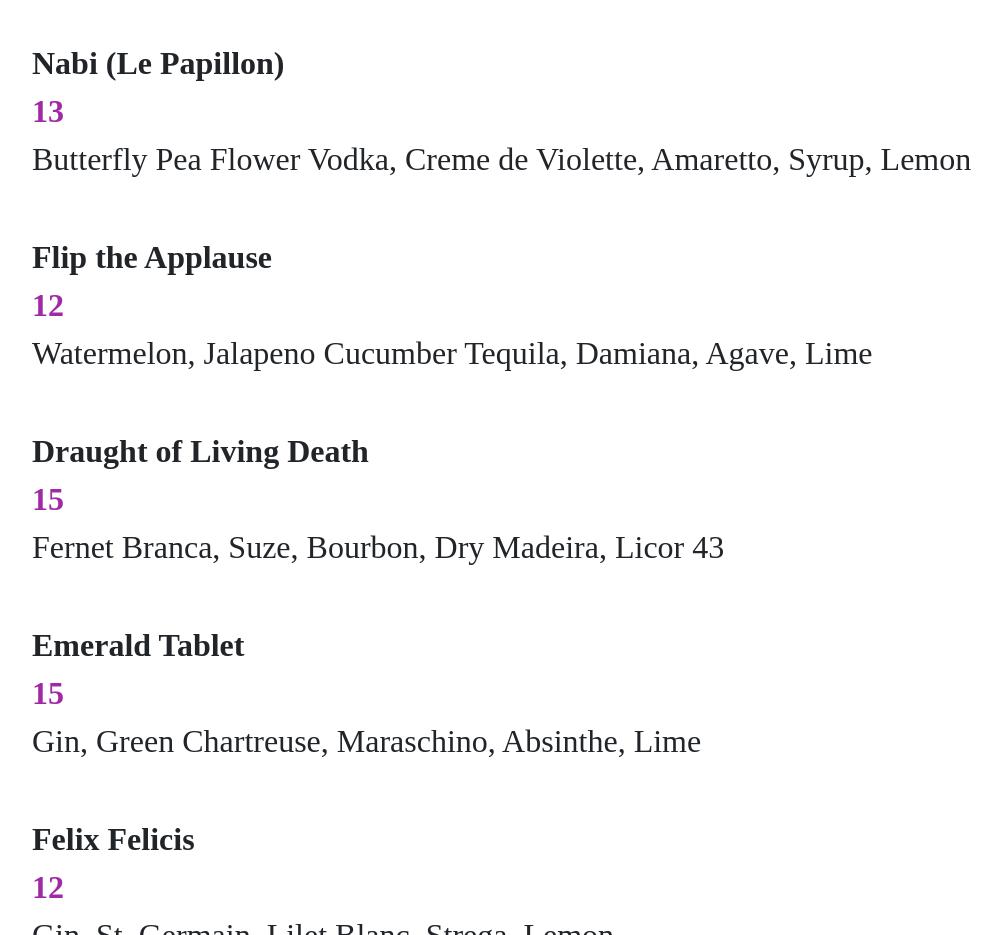
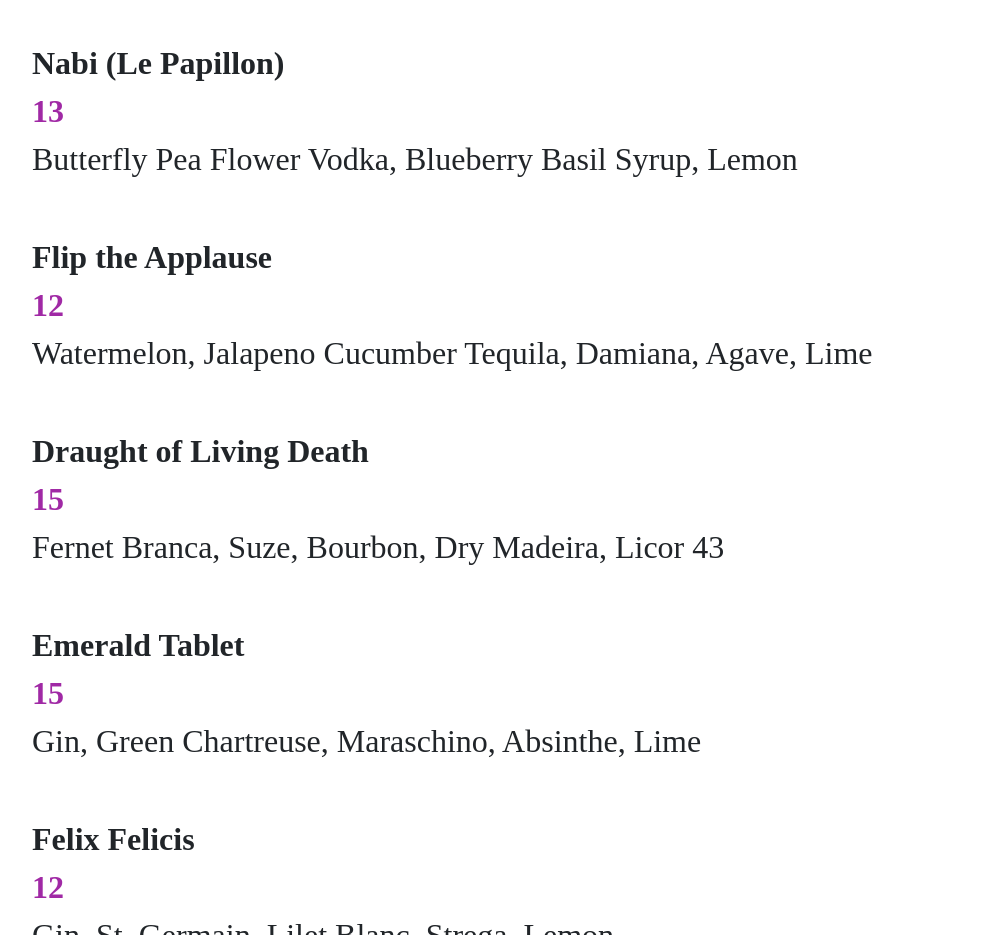
Before and after one commit to potionsandpoisons/menu, a plain HTML site: page index.html in a window 1280 px wide. Shown: the part 1020-1955 px from the top of the page, without its empty margins (53-1053 px from the left). Drawn offline with nearby package versions, Linux system fonts and the light colour scheme.

Commit message:
Update index.html

```diff
--- a/index.html
+++ b/index.html
@@ -41,7 +41,7 @@
         <div class="item">
           <div class="name">Nabi (Le Papillon)</div>
           <div class="price font-weight-bold" style="color: #a029a5;">13</div>
-          <div class="desc">Butterfly Pea Flower Vodka, Creme de Violette, Amaretto, Syrup, Lemon</div>
+          <div class="desc">Butterfly Pea Flower Vodka, Blueberry Basil Syrup, Lemon</div>
         </div>
 
         <div class="item">
```
